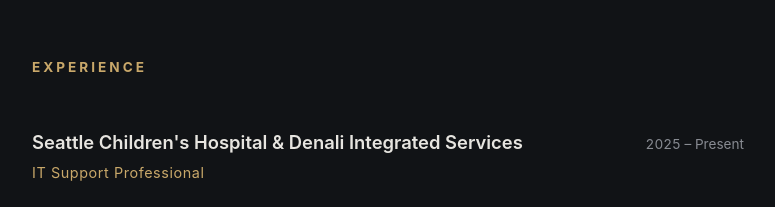
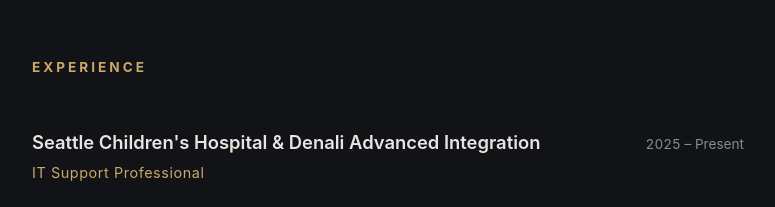
Before and after one commit to patricksenter/patricksenter.github.io, a React (Vite) app: page / in a window 1280 px wide. Shown: the part 2500-2707 px from the top of the page, without its empty margins (252-1027 px from the left). Built offline with nearby package versions, Linux system fonts and the light colour scheme.

Commit message:
Fix company name: Denali Advanced Integration

```diff
--- a/src/App.jsx
+++ b/src/App.jsx
@@ -120,7 +120,7 @@
 
           <div className="job">
             <div className="job-header">
-              <h3>Seattle Children's Hospital &amp; Denali Integrated Services</h3>
+              <h3>Seattle Children's Hospital &amp; Denali Advanced Integration</h3>
               <span className="dates">2025 – Present</span>
             </div>
             <div className="job-role">IT Support Professional</div>
```
